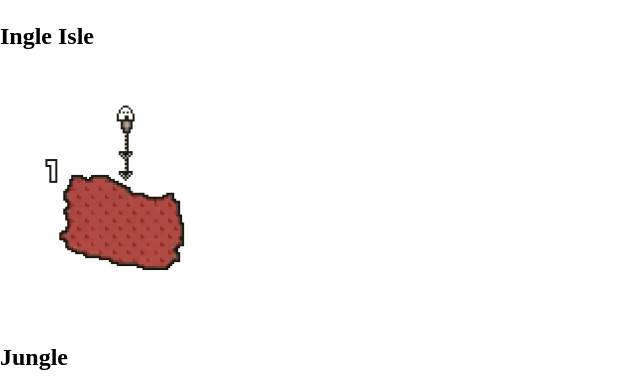
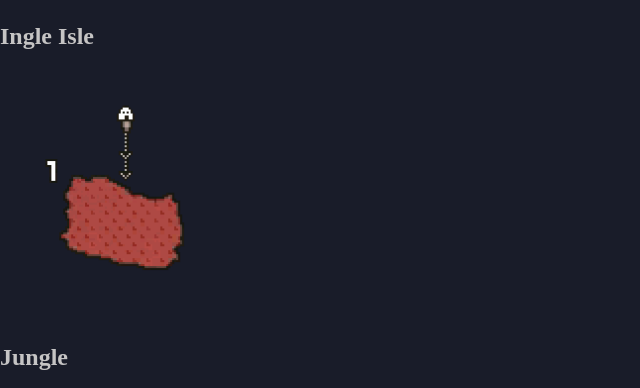
Before and after one commit to Smileanimations/MHGU-Info-Page, a PHP site: page /Locales/locales.php in a window 1280 px wide. Shown: the part 2860-3248 px from the top of the page, without its empty margins (0-640 px from the left). Run offline with PHP 8.4, Linux system fonts and the light colour scheme; data comes from the database, SQL or seed files in the repository.

Commit message:
fixed css

```diff
--- a/Locales/style.css
+++ b/Locales/style.css
@@ -2,3 +2,11 @@
     max-height: 250px;
     width: 250px;
 }
+
+h2 {
+    color: rgb(197, 196, 196) !important;
+}
+
+body {
+    background: #191c29;
+}
```
